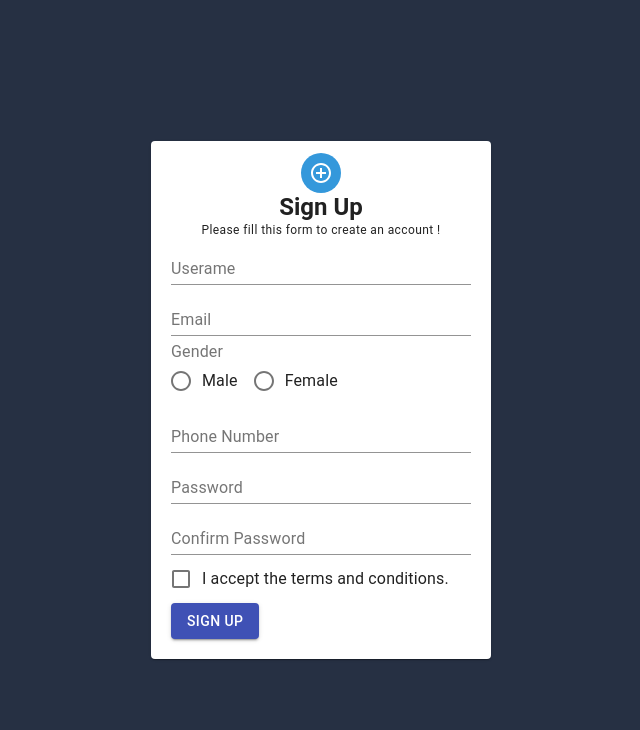
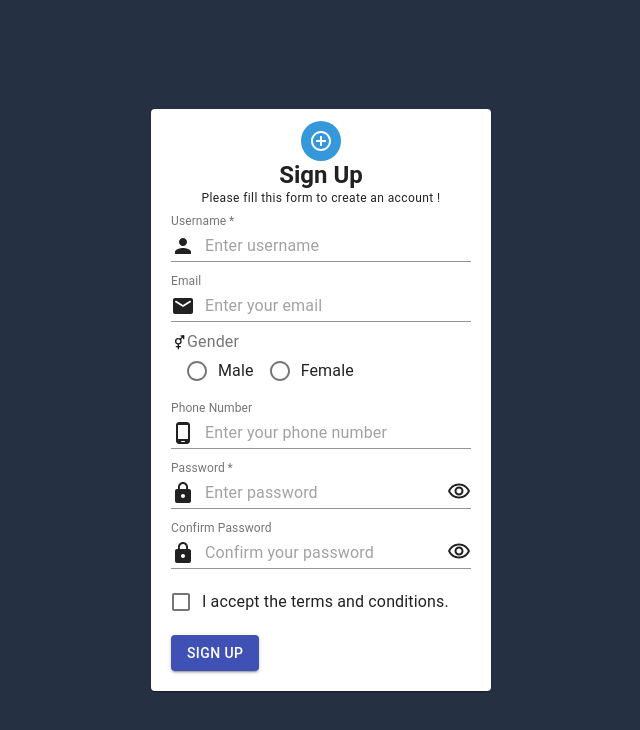
Before and after one commit to AkshhThakkar/H5-Frontend, a React (Vite) app: page /register in a window 1280 px wide. Shown: the top 730 px of the page, without its empty margins (319-959 px from the left). Built offline with nearby package versions, Linux system fonts and the light colour scheme.

Commit message:
Login Signup page icon design commit

```diff
--- a/src/Components/Login/Registration.jsx
+++ b/src/Components/Login/Registration.jsx
@@ -1,4 +1,4 @@
-import React from "react";
+import { React, useState } from "react";
 import {
   Grid,
   Paper,
@@ -7,6 +7,15 @@ import {
   TextField,
   Button,
 } from "@material-ui/core";
+import {
+  RemoveRedEyeRounded,
+  RemoveRedEyeOutlined,
+  Person,
+  Lock,
+  PhoneAndroidRounded,
+  EmailRounded,
+} from "@material-ui/icons";
+import { TbGenderBigender } from "react-icons/tb";
 import AddCircleOutlineOutlinedIcon from "@material-ui/icons/AddCircleOutlineOutlined";
 import Radio from "@material-ui/core/Radio";
 import RadioGroup from "@material-ui/core/RadioGroup";
@@ -25,7 +34,7 @@ const Signup = () => {
   const paperStyle = { padding: 20, width: 300, margin: "0 auto" };
   const headerStyle = { margin: 0 };
   const avatarStyle = { backgroundColor: "#3498db", color: "#ffffff" };
-  const marginTop = { marginTop: 5 };
+  const marginTop = { marginTop: 9 };
   const initialValues = {
     username: "",
     email: "",
@@ -37,6 +46,8 @@ const Signup = () => {
   };
 
   const navigate = useNavigate();
+
+  const [visible, setVisible] = useState(false);
 
   const validationSchema = Yup.object().shape({
     username: Yup.string().min(3, "It's too short").required("Required"),
@@ -58,14 +69,17 @@ const Signup = () => {
       "Accept terms & conditions"
     ),
   });
+
   function handleRegister(payload) {
     axios
       .post("http://192.168.3.237:5760/api/user/register", payload)
       .then((res) => console.log(res));
     navigate("/").catch((error) => console.log(error.response.data));
   }
+
   const { values, errors, touched, handleBlur, handleChange, handleSubmit } =
     useFormik({ initialValues });
+
   const onSubmit = (values, action) => {
     handleRegister(values, action);
     console.log(
@@ -74,10 +88,12 @@ const Signup = () => {
     );
     action.resetForm();
   };
+
   console.log(
     "🚀 ~ file: Registration.jsx ~ line 25 ~ Registration ~ errors",
     errors
   );
+
   return (
     <Grid
       container
@@ -99,16 +115,23 @@ const Signup = () => {
           onSubmit={onSubmit}>
           {(props) => (
             <Form>
+              <div style={marginTop}>
                 <Field
                   as={TextField}
-                fullWidth
+                  label="Username"
                   name="username"
                   id="username"
                   autoComplete="on"
-                label="Userame"
-                placeholder="Enter your Username"
+                  placeholder="Enter username"
+                  fullWidth
+                  required
                   helperText={<ErrorMessage name="username" />}
+                  InputProps={{
+                    startAdornment: <Person style={{ marginRight: "10px" }} />,
+                  }}
                 />
+              </div>
+              <div style={marginTop}>
                 <Field
                   as={TextField}
                   fullWidth
@@ -118,8 +141,16 @@ const Signup = () => {
                   label="Email"
                   placeholder="Enter your email"
                   helperText={<ErrorMessage name="email" />}
+                  InputProps={{
+                    startAdornment: (
+                      <EmailRounded style={{ marginRight: "10px" }} />
+                    ),
+                  }}
                 />
-              <FormControl component="fieldset" style={marginTop}>
+              </div>
+              <div style={marginTop}>
+                <TbGenderBigender />
+                <FormControl component="fieldset">
                   <FormLabel component="legend">Gender</FormLabel>
                   <Field
                     as={RadioGroup}
@@ -141,6 +172,8 @@ const Signup = () => {
                 <FormHelperText>
                   <ErrorMessage name="gender" />
                 </FormHelperText>
+              </div>
+              <div style={marginTop}>
                 <Field
                   as={TextField}
                   fullWidth
@@ -150,18 +183,42 @@ const Signup = () => {
                   autoComplete="on"
                   placeholder="Enter your phone number"
                   helperText={<ErrorMessage name="mobile" />}
+                  InputProps={{
+                    startAdornment: (
+                      <PhoneAndroidRounded style={{ marginRight: "10px" }} />
+                    ),
+                  }}
                 />
+              </div>
+              <div style={marginTop}>
                 <Field
                   as={TextField}
-                fullWidth
+                  label="Password"
                   name="password"
                   id="password"
                   autoComplete="on"
-                type="password"
-                label="Password"
-                placeholder="Enter your password"
+                  placeholder="Enter password"
+                  type={visible ? "text" : "password"}
+                  fullWidth
+                  required
                   helperText={<ErrorMessage name="password" />}
+                  InputProps={{
+                    startAdornment: <Lock style={{ marginRight: "10px" }} />,
+                    endAdornment: (
+                      <div
+                        onClick={() => setVisible(!visible)}
+                        style={{ cursor: "pointer" }}>
+                        {visible ? (
+                          <RemoveRedEyeRounded />
+                        ) : (
+                          <RemoveRedEyeOutlined />
+                        )}
+                      </div>
+                    ),
+                  }}
                 />
+              </div>
+              <div style={marginTop}>
                 <Field
                   as={TextField}
                   fullWidth
@@ -172,7 +229,23 @@ const Signup = () => {
                   label="Confirm Password"
                   placeholder="Confirm your password"
                   helperText={<ErrorMessage name="confirmPassword" />}
+                  InputProps={{
+                    startAdornment: <Lock style={{ marginRight: "10px" }} />,
+                    endAdornment: (
+                      <div
+                        onClick={() => setVisible(!visible)}
+                        style={{ cursor: "pointer" }}>
+                        {visible ? (
+                          <RemoveRedEyeRounded />
+                        ) : (
+                          <RemoveRedEyeOutlined />
+                        )}
+                      </div>
+                    ),
+                  }}
                 />
+              </div>
+              <div style={marginTop}>
                 <FormControlLabel
                   control={<Field as={Checkbox} name="termsAndConditions" />}
                   label="I accept the terms and conditions."
@@ -180,11 +253,13 @@ const Signup = () => {
                 <FormHelperText>
                   <ErrorMessage name="termsAndConditions" />
                 </FormHelperText>
+              </div>
               <Button
                 type="submit"
                 variant="contained"
                 disabled={props.isSubmitting}
-                color="primary">
+                color="primary"
+                style={marginTop}>
                 {props.isSubmitting ? "Loading" : "Sign up"}
               </Button>
             </Form>
--- a/src/Components/Login/index.jsx
+++ b/src/Components/Login/index.jsx
@@ -1,4 +1,4 @@
-import React from "react";
+import React, { useState } from "react";
 import { Formik, Form, Field, ErrorMessage, useFormik } from "formik";
 import {
   Paper,
@@ -11,6 +11,12 @@ import {
 import "./index.css";
 import { Grid } from "@material-ui/core";
 import LockOutlinedIcon from "@material-ui/icons/LockOutlined";
+import {
+  RemoveRedEyeRounded,
+  RemoveRedEyeOutlined,
+  Person,
+  Lock,
+} from "@material-ui/icons";
 import FormControlLabel from "@material-ui/core/FormControlLabel";
 import Checkbox from "@material-ui/core/Checkbox";
 import axios from "axios";
@@ -42,6 +48,8 @@ const Login = () => {
   const btnstyle = { margin: "15px 0" };
 
   const dispatch = useDispatch();
+
+  const [visible, setVisible] = useState(false);
 
   function handleLogin(payload) {
     axios
@@ -89,7 +97,8 @@ const Login = () => {
           onSubmit={handleLogin}
           validationSchema={validationSchema}>
           {(props) => (
-            <Form>
+            <Form onClick={onsubmit}>
+              <div style={{ marginBottom: "20px" }}>
                 <Field
                   as={TextField}
                   label="Username"
@@ -100,7 +109,12 @@ const Login = () => {
                   fullWidth
                   required
                   helperText={<ErrorMessage name="username" />}
+                  InputProps={{
+                    startAdornment: <Person style={{ marginRight: "10px" }} />,
+                  }}
                 />
+              </div>
+              <div style={{ marginBottom: "20px" }}>
                 <Field
                   as={TextField}
                   label="Password"
@@ -108,11 +122,26 @@ const Login = () => {
                   id="password"
                   autoComplete="on"
                   placeholder="Enter password"
-                type="password"
+                  type={visible ? "text" : "password"}
                   fullWidth
                   required
                   helperText={<ErrorMessage name="password" />}
+                  InputProps={{
+                    startAdornment: <Lock style={{ marginRight: "10px" }} />,
+                    endAdornment: (
+                      <div
+                        onClick={() => setVisible(!visible)}
+                        style={{ cursor: "pointer" }}>
+                        {visible ? (
+                          <RemoveRedEyeRounded />
+                        ) : (
+                          <RemoveRedEyeOutlined />
+                        )}
+                      </div>
+                    ),
+                  }}
                 />
+              </div>
               <Field
                 as={FormControlLabel}
                 name="remember"
@@ -120,7 +149,6 @@ const Login = () => {
                 label="Remember me"
               />
               <Button
-                // onClick={handleClick}
                 type="submit"
                 color="primary"
                 variant="contained"
```
Lines whose indentation alone changed are shown as unchanged.
